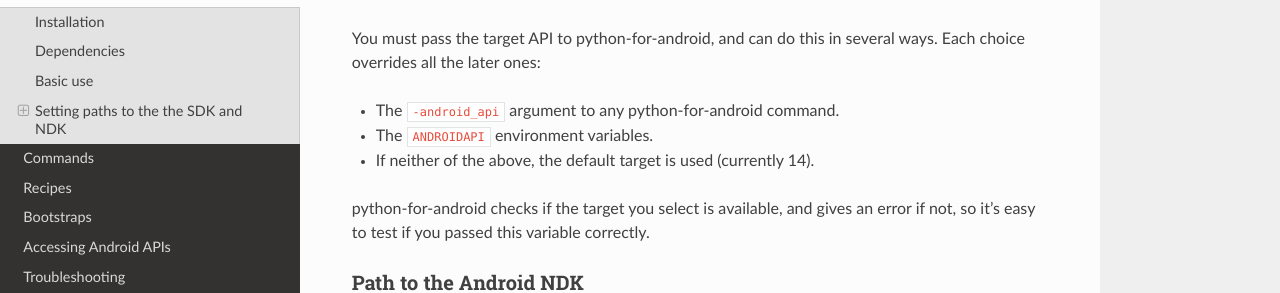
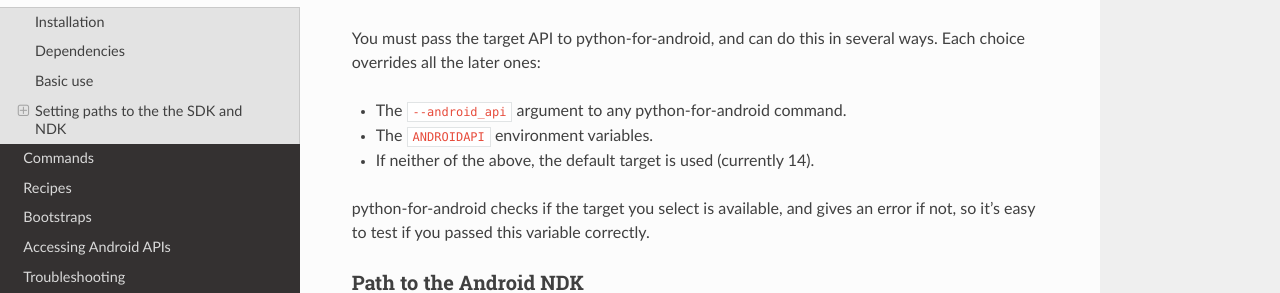
Before and after one commit to kivy/python-for-android, a Sphinx documentation site: the page built from doc/source/quickstart.rst, in a window 1280 px wide and 900 px high, scrolled down 3897 px. Shown: the part 155-448 px from the top of the window. Built offline with Sphinx 7.4.7 and the Read the Docs theme 2.0.0, drawn with Linux system fonts in a browser that asks for light colours; pages that are not in the unit, such as notebooks, are missing from menus.

```diff
--- a/doc/source/quickstart.rst
+++ b/doc/source/quickstart.rst
@@ -195,7 +195,7 @@ Android 4.0. This may be changed in the near future.
 You must pass the target API to python-for-android, and can do this in
 several ways. Each choice overrides all the later ones:
 
-- The ``-android_api`` argument to any python-for-android command.
+- The ``--android_api`` argument to any python-for-android command.
 - The ``ANDROIDAPI`` environment variables.
 - If neither of the above, the default target is used (currently 14).
 
```
